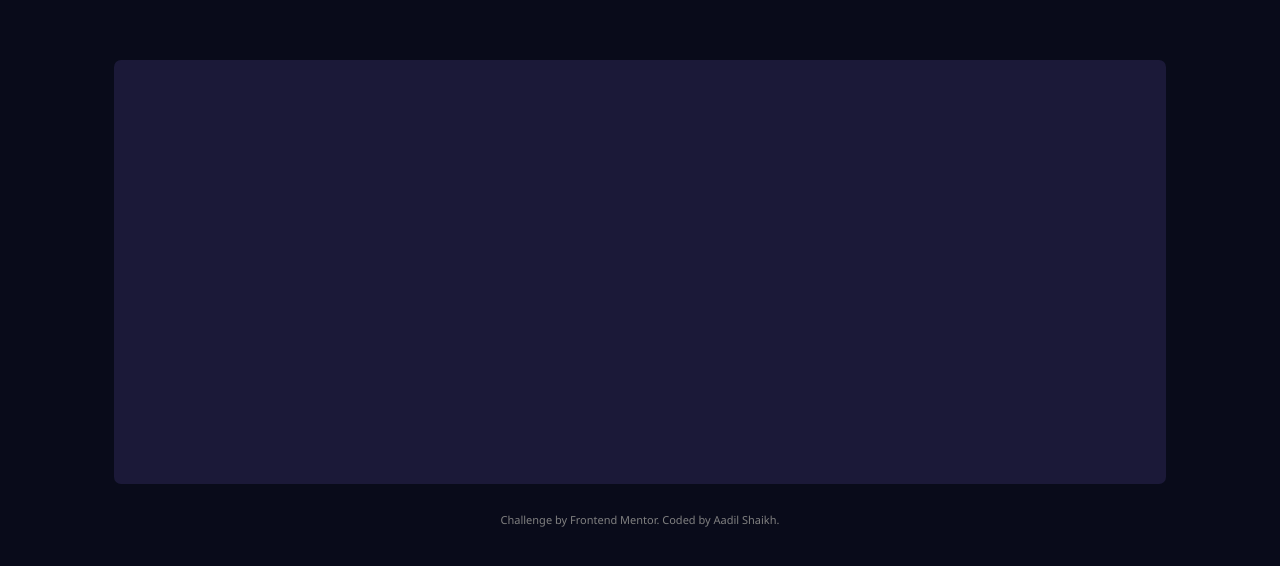
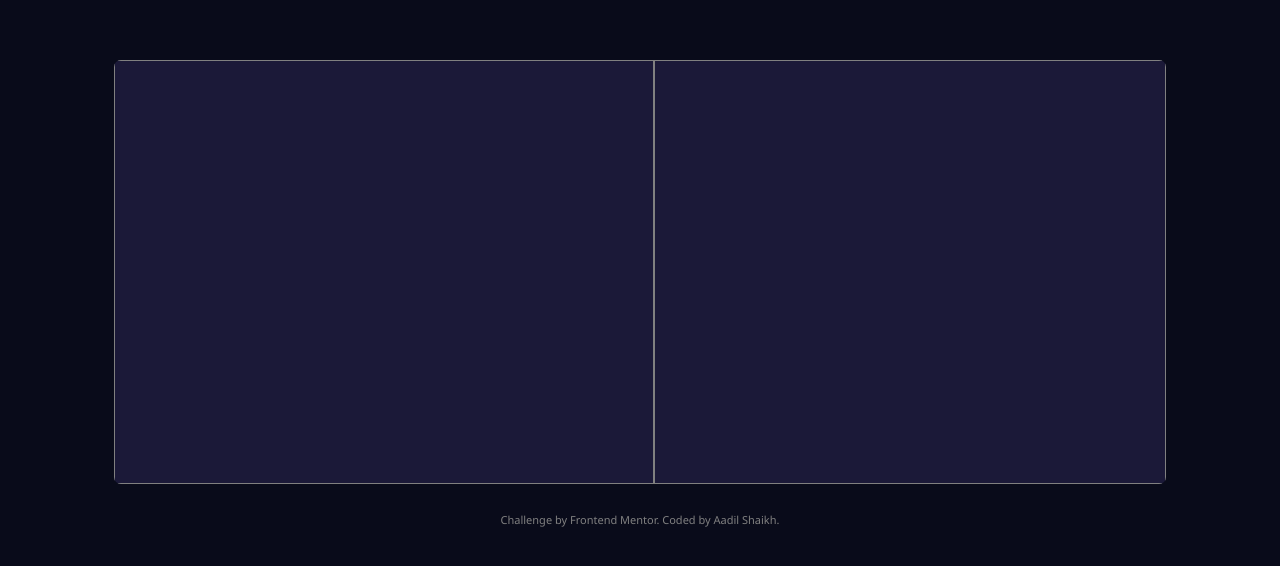
Before and after one commit to aadiisk21/P07, a plain HTML site: page index.html in a window 1280 px wide. Shown: the part 128-694 px from the top of the page. Drawn offline with Linux system fonts and the light colour scheme.

Commit message:
added div width on both sides

```diff
--- a/css/style.css
+++ b/css/style.css
@@ -92,4 +92,22 @@ select {
   height: 26.5rem;
   border-radius: 7px;
   background-color: hsl(244, 38%, 16%);
+  display: flex;
+  justify-content: center;
+  align-items: center;
+  overflow: hidden;
 }
+
+.left-side-contend,
+.right-side-contend {
+  border: 1px solid gray;
+  height: 100%;
+}
+
+.left-side-contend {
+  width: 51.3%;
+}
+
+.right-side-contend {
+  width: 48.7%;
+}
--- a/index.html
+++ b/index.html
@@ -32,7 +32,8 @@
 <body>
   <div class="container">
     <div class="card">
-
+      <div class="left-side-contend"></div>
+      <div class="right-side-contend"></div>
     </div>
 
     <!-- Get insights that help your business grow.
```
